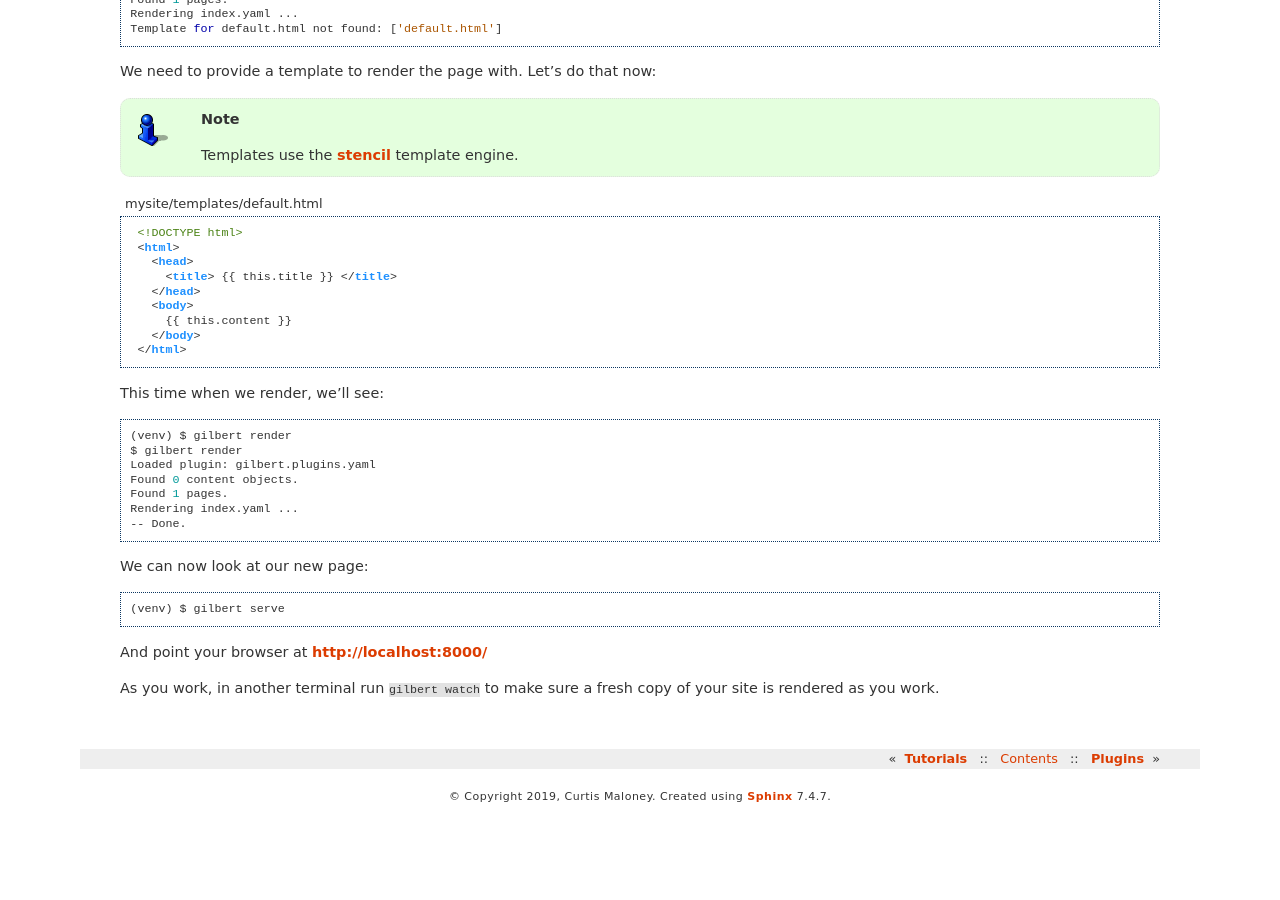
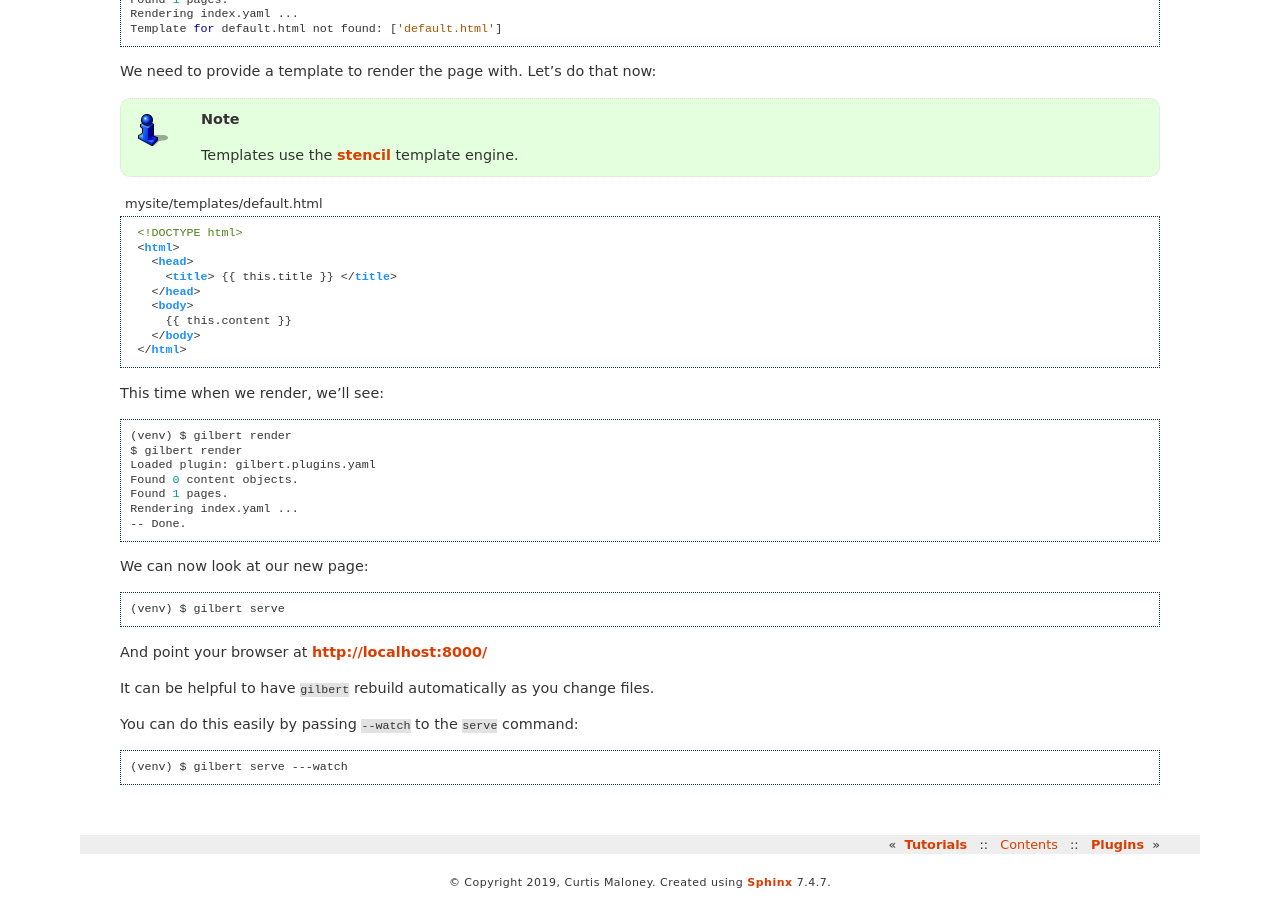
Before and after one commit to funkybob/gilbert, a Sphinx documentation site: the page built from docs/tutorials/quick_start.rst, in a window 1280 px wide and 900 px high, scrolled down 1571 px. Built offline with Sphinx 7.4.7, drawn with Linux system fonts in a browser that asks for light colours; pages that are not in the unit, such as notebooks, are missing from menus; before the commit the page ends 2385 px from its top, so only the background shows below that.

Commit message:
Update docs

```diff
--- a/docs/FAQ.rst
+++ b/docs/FAQ.rst
@@ -45,6 +45,12 @@ If you have Linux, you can use the built-in ``watch`` command:
 
 	$ gilbert --root mysite watch
 
+Additionally, you can enable the same function by passing ``--watch`` to the ``serve`` command:
+
+.. code-block:: sh
+
+	$ gilbert --root mysite serve --watch
+
 For every other OS, you will notice an error that the module could not be found, similar to as follows:
 
 .. code-block:: sh
--- a/docs/plugins/index.rst
+++ b/docs/plugins/index.rst
@@ -20,7 +20,7 @@ Gilbert comes with some plugins by default.
    yaml
    markdown
    scss
-   collection
+   selection
 
 
 Writing your own Plugins
--- a/docs/tutorials/quick_start.rst
+++ b/docs/tutorials/quick_start.rst
@@ -136,7 +136,12 @@ We can now look at our new page:
 
 And point your browser at http://localhost:8000/
 
-As you work, in another terminal run ``gilbert watch`` to make sure a fresh copy
-of your site is rendered as you work.
+It can be helpful to have ``gilbert`` rebuild automatically as you change files.
+
+You can do this easily by passing ``--watch`` to the ``serve`` command:
+
+.. code-block:: sh
+
+   (venv) $ gilbert serve ---watch
 
 .. _stencil: https://stencil-templates.readthedocs.io/en/latest/
```
